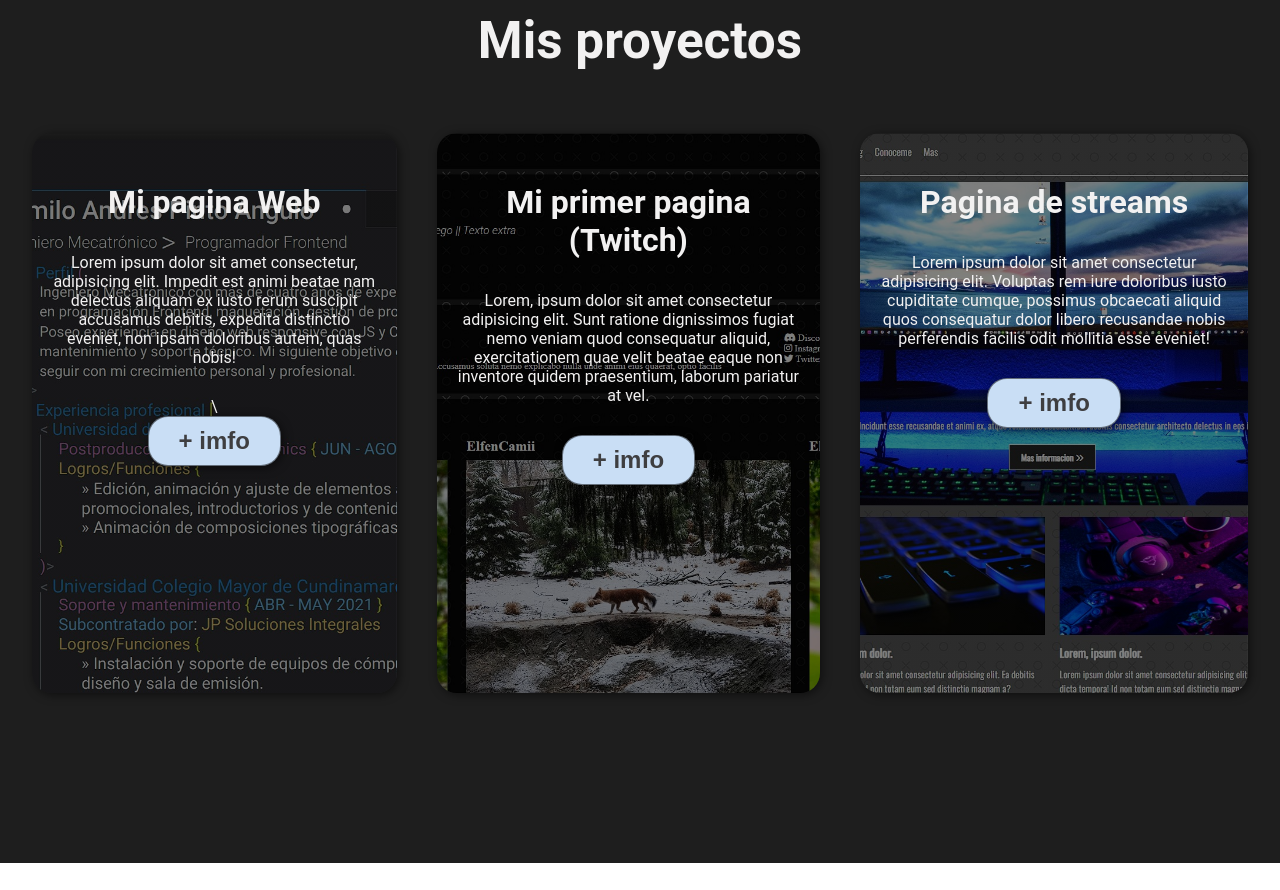
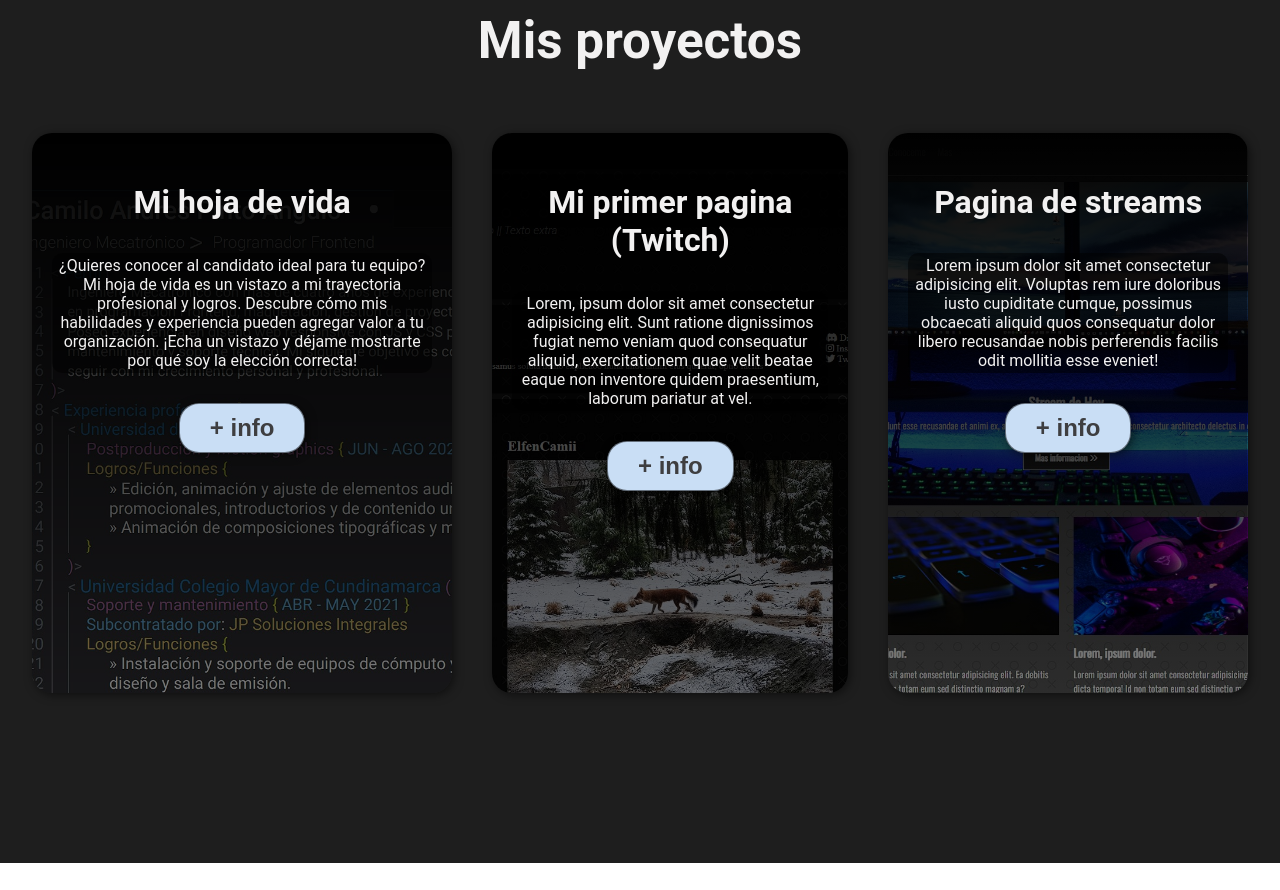
Before and after one commit to ElfenCamii/PaginaPersonal, a plain HTML site: page index.html in a window 1280 px wide. Shown: the part 1760-2650 px from the top of the page. Drawn offline with Linux system fonts and the light colour scheme.

Commit message:
Se agrego texto introductorio Se agregaron efectos a mis proyectos Se agrego descripción a mi hoja de vida

```diff
--- a/cel.css
+++ b/cel.css
@@ -130,7 +130,7 @@ header a:hover{
     background-image: linear-gradient(
         0deg,
         rgba(0,0,0,0.5),
-        rgba(0,0,0,0.5)
+        rgba(0,0,0,1)
     )
     ,url('img/mi-web.jpg');
 
@@ -139,7 +139,7 @@ header a:hover{
     background-image: linear-gradient(
         0deg,
         rgba(0,0,0,0.5),
-        rgba(0,0,0,0.5)
+        rgba(0,0,0,1)
     )
     ,url('img/twitch.jpg');
 }
@@ -147,7 +147,7 @@ header a:hover{
     background-image: linear-gradient(
         0deg,
         rgba(0,0,0,0.5),
-        rgba(0,0,0,0.5)
+        rgba(0,0,0,1)
     )
     ,url('img/streams.jpg');
 }
@@ -242,11 +242,14 @@ footer .container{
         justify-content: center;
         height: 600px;
     }
-    #otros-proyectos p{
+    #otros-proyectos .proyectos p{
         display: block;
         color: #F2F1F1;
         font-size: 1em;
         margin-bottom: 30px;
+        padding: 3px;
+        background-color: rgba(0,0,0,0.5);
+        border-radius: 10px;
 
     }
     #otros-proyectos h3{
@@ -256,7 +259,9 @@ footer .container{
         padding: 50px 20px;
         box-shadow: 2px 2px 10px rgba(0,0,0,0.5);
     }
-
+    #otros-proyectos .proyectos:hover{
+        box-shadow: 2px 2px 10px rgba(242, 241, 241,0.5);
+    }
     #caracteristicas{
         background-image: url('img/caracteristicas-img.jpg');
         background-repeat: no-repeat;
--- a/index.html
+++ b/index.html
@@ -33,7 +33,7 @@
         <div class="img-container"></div>
         <div class="texto">
             <h2>Camilo Pinto!</h2>
-            <p>Lorem ipsum dolor sit amet consectetur adipisicing elit. Eum molestias tempora numquam soluta modi repellat aut recusandae incidunt accusantium? Libero iusto sapiente molestiae porro dignissimos ab, alias id beatae maxime!</p>
+            <p>Soy un apasionado desarrollador de software con experiencia en la creación de aplicaciones web de alto rendimiento y experiencias de usuario excepcionales. Mi experiencia se centra en el desarrollo front-end, donde he trabajado con tecnologías modernas como HTML5, CSS3 y JavaScript, así como frameworks como React y Vue. He colaborado estrechamente con diseñadores y equipos interdisciplinarios para llevar a cabo proyectos exitosos. Mi pasión por el código limpio y eficiente se refleja en cada proyecto que abordo, y estoy comprometido con mantenerme actualizado en las últimas tendencias tecnológicas.</p>
         </div>
         </div>
     </section>
@@ -43,21 +43,21 @@
             <h2>Mis proyectos</h2>
             <div class="programas">
                 <div class="proyectos">
-                    <h3>Mi pagina Web</h3>
-                    <p>Lorem ipsum dolor sit amet consectetur, adipisicing elit. Impedit est animi beatae nam delectus aliquam ex iusto rerum suscipit accusamus debitis, expedita distinctio eveniet, non ipsam doloribus autem, quas nobis!</p>\
+                    <h3>Mi hoja de vida</h3>
+                    <p>¿Quieres conocer al candidato ideal para tu equipo? Mi hoja de vida es un vistazo a mi trayectoria profesional y logros. Descubre cómo mis habilidades y experiencia pueden agregar valor a tu organización. ¡Echa un vistazo y déjame mostrarte por qué soy la elección correcta!</p>
                     <form action="./cv.html">
-                        <button>+ imfo</button>
+                        <button>+ info</button>
                     </form>
                 </div>
                 <div class="proyectos">
                     <h3>Mi primer pagina (Twitch)</h3>
                     <p>Lorem, ipsum dolor sit amet consectetur adipisicing elit. Sunt ratione dignissimos fugiat nemo veniam quod consequatur aliquid, exercitationem quae velit beatae eaque non inventore quidem praesentium, laborum pariatur at vel.</p>
-                    <button>+ imfo</button>
+                    <button>+ info</button>
                 </div>
                 <div class="proyectos">
                     <h3>Pagina de streams</h3>
                     <p>Lorem ipsum dolor sit amet consectetur adipisicing elit. Voluptas rem iure doloribus iusto cupiditate cumque, possimus obcaecati aliquid quos consequatur dolor libero recusandae nobis perferendis facilis odit mollitia esse eveniet!</p>
-                    <button>+ imfo</button>
+                    <button>+ info</button>
                 </div>
             </div>
         </div>
```
